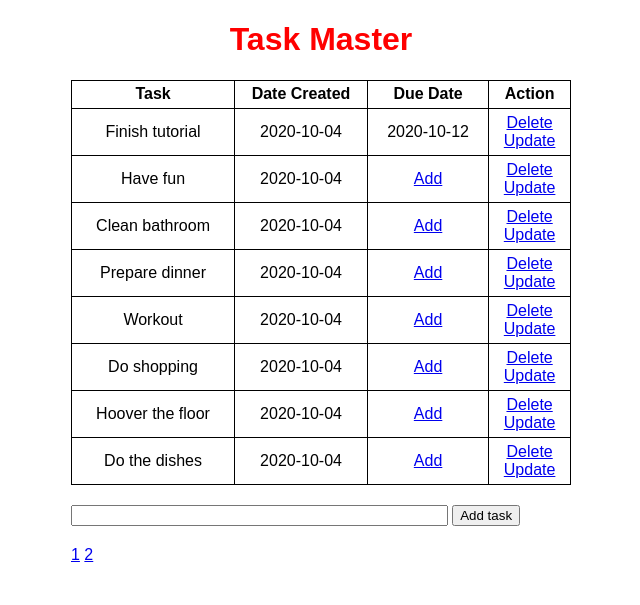
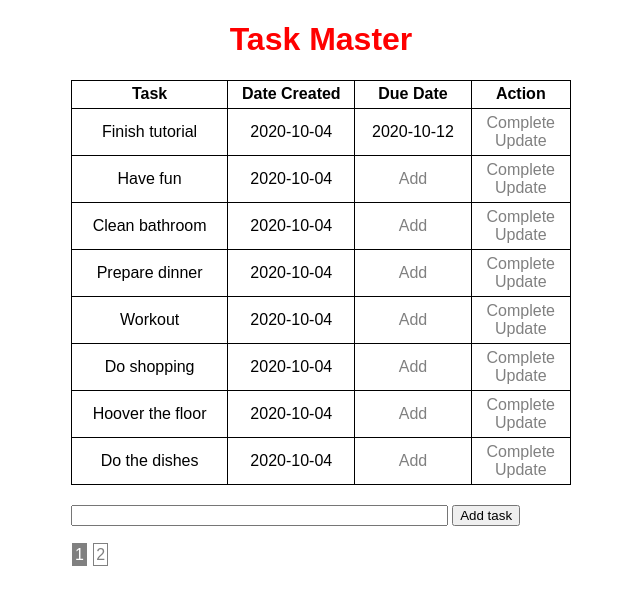
Before and after one commit to linfei2/Task-Master, a Flask app: page / in a window 1280 px wide. Shown: the top 605 px of the page, without its empty margins (319-959 px from the left). Run offline with Flask 2, Linux system fonts and the light colour scheme; data comes from the database, SQL or seed files in the repository; both versions use the stored data as it was after the commit.

Commit message:
Links styling changed

```diff
--- a/static/css/style.css
+++ b/static/css/style.css
@@ -67,3 +67,31 @@ p {
     text-align: center;
     padding: 10px;
 }
+
+.current_btn {
+    border: 1px solid grey;
+    text-decoration: none;
+    color: white;
+    background-color: grey;
+    padding: 2px;
+    margin:  1px;
+}
+
+.btn {
+    border: 1px solid grey;
+    text-decoration: none;
+    color: grey;
+    padding: 2px;
+    margin:  1px;
+}
+
+a:link.action, a:visited.action {
+    text-decoration: none;
+    color: grey;
+}
+
+a:hover.action {
+    text-decoration: none;
+    color: white;
+    background-color: grey;
+}
--- a/templates/index.html
+++ b/templates/index.html
@@ -26,12 +26,12 @@
                         </td>
                     {% else %}
                         <td>
-                            <a href="/due/{{task.id}}">Add</a>
+                            <a class="action" href="/due/{{task.id}}">Add</a>
                         </td>
                     {% endif %}
                     <td>
-                        <a href="/delete/{{task.id}}">Delete</a><br>
-                        <a href="/update/{{task.id}}">Update</a>
+                        <a class="action" href="/delete/{{task.id}}">Complete</a><br>
+                        <a class="action" href="/update/{{task.id}}">Update</a>
                     </td>
                 </tr>
         {% endfor %}
@@ -41,10 +41,15 @@
         <input type="text" name=content id="content">
         <input type="submit" value="Add task">
     </form>
-    {% for page_num in tasks.iter_pages() %}
+    {% for page_num in tasks.iter_pages(left_edge=1, right_edge=1, left_current=1, right_current=2) %}
         {% if page_num %}
-            <a href="{{ url_for('index', page=page_num) }}">{{page_num}}</a>
+            {% if tasks.page == page_num %}
+            <a class="current_btn" href="{{ url_for('index', page=page_num) }}">{{page_num}}</a>
+            {% else %}
+            <a class="btn" href="{{ url_for('index', page=page_num) }}">{{page_num}}</a>
+            {% endif %}
         {% else %}
+            ...
         {% endif %}
     {% endfor %}
 </div>
```
Also changed, not shown: new.db.
